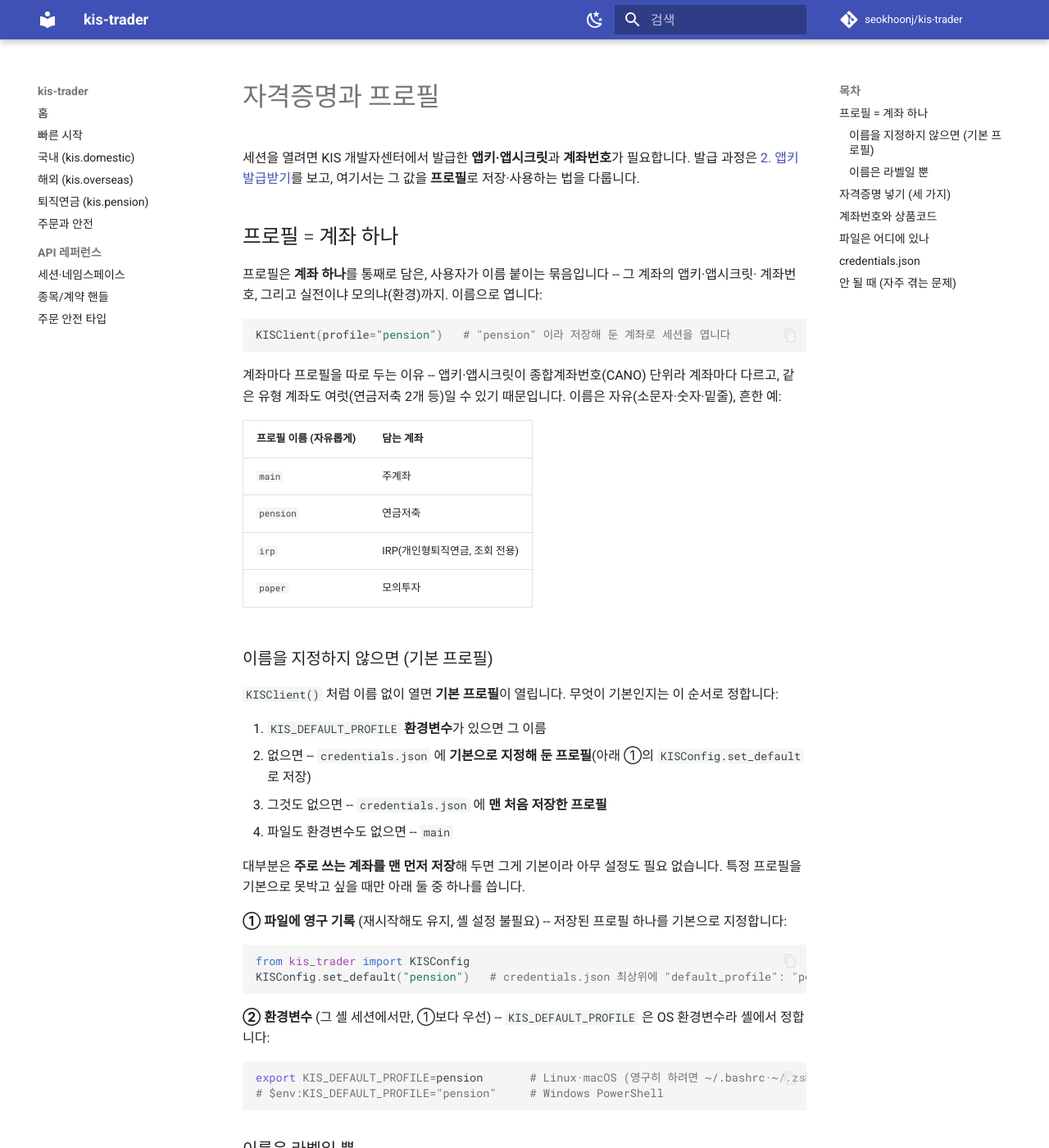
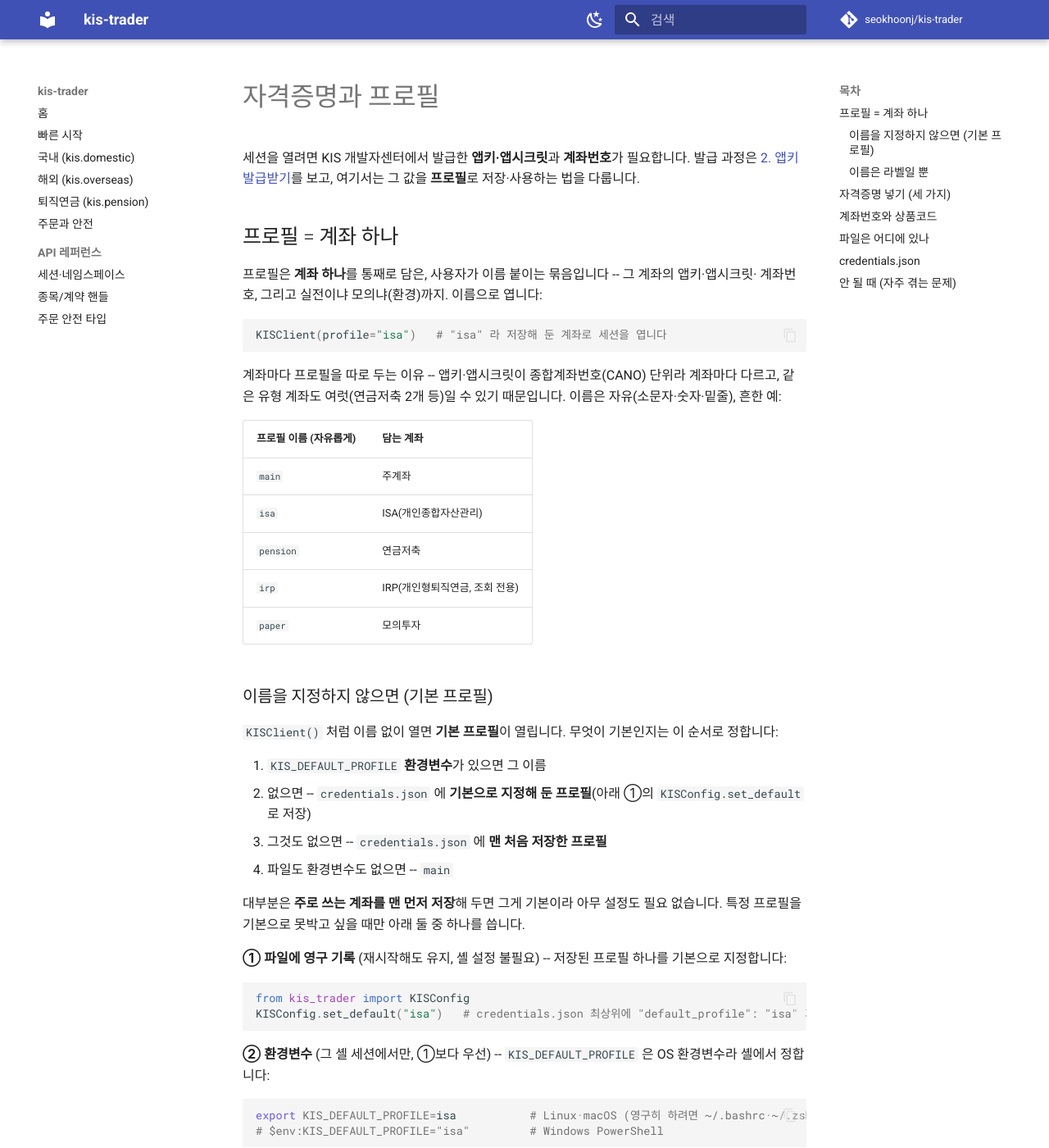
Before and after one commit to seokhoonj/kis-trader, an MkDocs documentation site: the page built from docs/configuration.md, in a window 1280 px wide and 1400 px high. Shown: the whole window at 82% size. Built offline with MkDocs 1.6.1 and Material for MkDocs 9.7.7, drawn with Linux system fonts in a browser that asks for light colours; comment, search, counter and statistics services are not loaded; some of the changed text lies outside the part shown.

Commit message:
docs: use isa as the running profile example
Switch the default-profile and env-key illustrations from pension to isa and
add an isa row to the profile examples. The credentials.json sample keeps a
pension entry so the product-code variety (account ...-22) still shows.

````diff
--- a/docs/configuration.md
+++ b/docs/configuration.md
@@ -9,7 +9,7 @@
 계좌번호, 그리고 실전이냐 모의냐(환경)까지. 이름으로 엽니다:
 
 ```python
-KISClient(profile="pension")   # "pension" 이라 저장해 둔 계좌로 세션을 엽니다
+KISClient(profile="isa")   # "isa" 라 저장해 둔 계좌로 세션을 엽니다
 ```
 
 계좌마다 프로필을 따로 두는 이유 -- 앱키·앱시크릿이 종합계좌번호(CANO) 단위라 계좌마다 다르고, 같은
@@ -18,6 +18,7 @@ KISClient(profile="pension")   # "pension" 이라 저장해 둔 계좌로 세션
 | 프로필 이름 (자유롭게) | 담는 계좌 |
 |---|---|
 | `main` | 주계좌 |
+| `isa` | ISA(개인종합자산관리) |
 | `pension` | 연금저축 |
 | `irp` | IRP(개인형퇴직연금, 조회 전용) |
 | `paper` | 모의투자 |
@@ -38,14 +39,14 @@ KISClient(profile="pension")   # "pension" 이라 저장해 둔 계좌로 세션
 
 ```python
 from kis_trader import KISConfig
-KISConfig.set_default("pension")   # credentials.json 최상위에 "default_profile": "pension" 기록
+KISConfig.set_default("isa")   # credentials.json 최상위에 "default_profile": "isa" 기록
 ```
 
 **② 환경변수** (그 셸 세션에서만, ①보다 우선) -- `KIS_DEFAULT_PROFILE` 은 OS 환경변수라 셸에서 정합니다:
 
 ```bash
-export KIS_DEFAULT_PROFILE=pension       # Linux·macOS (영구히 하려면 ~/.bashrc·~/.zshrc 에 추가)
-# $env:KIS_DEFAULT_PROFILE="pension"     # Windows PowerShell
+export KIS_DEFAULT_PROFILE=isa           # Linux·macOS (영구히 하려면 ~/.bashrc·~/.zshrc 에 추가)
+# $env:KIS_DEFAULT_PROFILE="isa"         # Windows PowerShell
 ```
 
 ### 이름은 라벨일 뿐
@@ -94,7 +95,7 @@ export KIS_ACCOUNT=12345678-01        # 종합계좌번호-상품코드 (시세
 | `KIS_DEFAULT_PROFILE` | `default_profile`(최상위) | 기본 프로필 |
 
 접두어 없는 `KIS_APP_KEY` 는 `main` 프로필용이고, 다른 프로필은 이름을 끼웁니다 --
-`KIS_PENSION_APP_KEY` ↔ `credentials.json` 의 `pension.app_key`.
+`KIS_ISA_APP_KEY` ↔ `credentials.json` 의 `isa.app_key`.
 
 **③ 직접 전달** (파이썬 코드로 실행) -- 저장 없이 그때만 씁니다. (앱키·앱시크릿을 **둘 다** 주면 파일을 읽지 않음)
 
@@ -104,7 +105,7 @@ kis = KISClient(app_key="...", app_secret="...", account="12345678-01")
 ```
 
 ::: {.callout-note}
-CLI 에서도 `--profile` 로 계좌·환경을 고릅니다: `kis --profile pension account balance`
+CLI 에서도 `--profile` 로 계좌·환경을 고릅니다: `kis --profile isa account balance`
 :::
 
 ## 계좌번호와 상품코드
````
